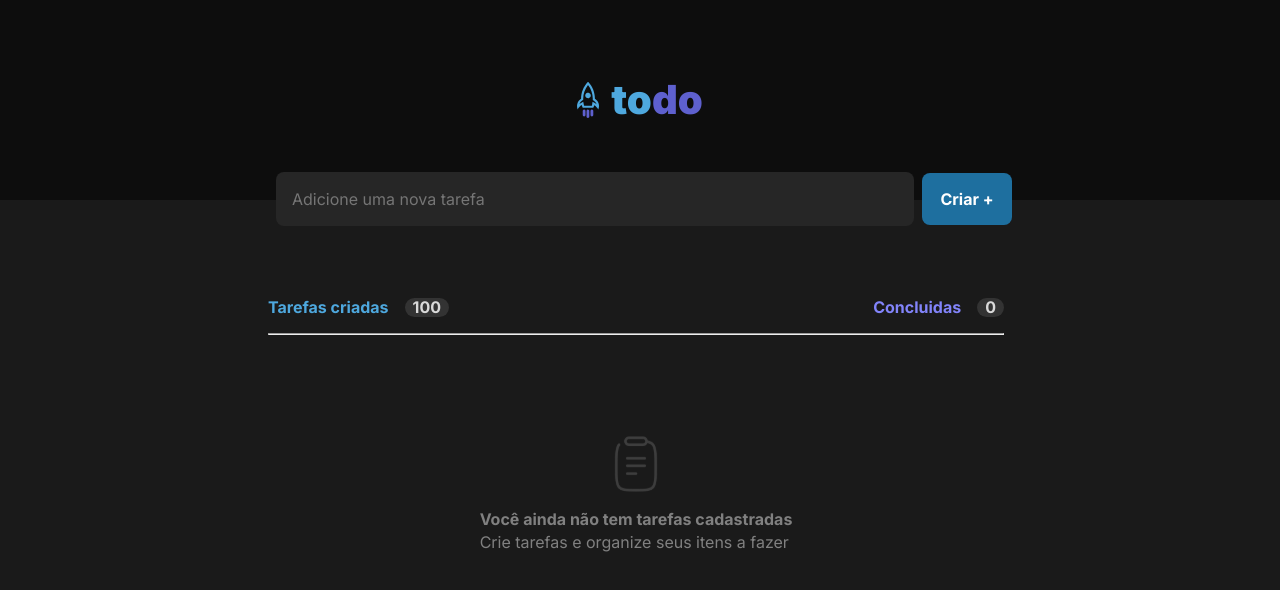
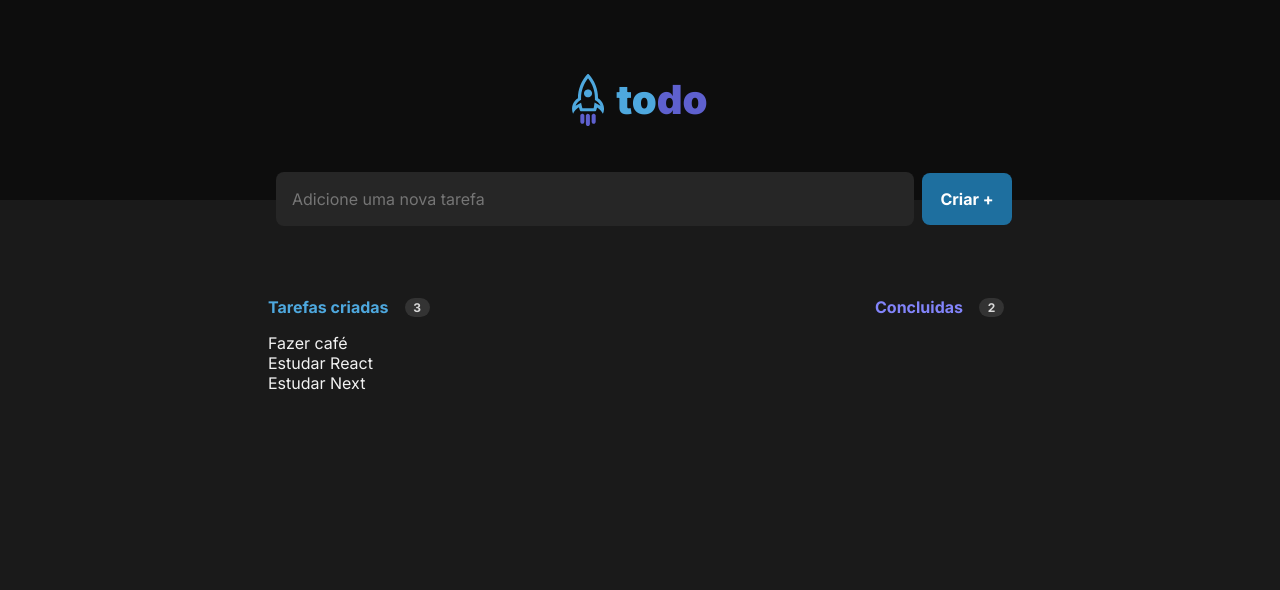
Before and after one commit to gabrielstc/todo-list, a React (Vite) app: page / in a window 1280 px wide. Shown: the top 590 px of the page. Built offline with nearby package versions, Linux system fonts and the light colour scheme.

Commit message:
feat: template

```diff
--- a/package.json
+++ b/package.json
@@ -10,7 +10,9 @@
   },
   "dependencies": {
     "react": "^18.2.0",
-    "react-dom": "^18.2.0"
+    "react-dom": "^18.2.0",
+    "uuid": "^9.0.0",
+    "uuidv4": "^6.2.13"
   },
   "devDependencies": {
     "@types/react": "^18.0.26",
--- a/src/components/Header.module.css
+++ b/src/components/Header.module.css
@@ -18,6 +18,6 @@
 
 .header img {
     margin-right: 12px;
-    height: 2.25rem;
+    height: 3.25rem;
 
 }
--- a/src/components/List.module.css
+++ b/src/components/List.module.css
@@ -14,13 +14,14 @@
   background: var(--gray-500);
   border: 1px solid var(--gray-900);
   border-radius: 8px;
-  color: var(--white);
+  color: var(--gray-100);
   margin: 8px;
-
+  padding-left:16px;
 }
 
-.newTask input::placeholder {
-    padding-left: 16px;
+.newTask input:focus {
+  border: 2px solid var(--purple-dark);
+  outline: none;
 }
 
 .newTask button {
@@ -31,6 +32,11 @@
     color: var(--white);
     border: 0px;
     font-weight: 700;
+    cursor: pointer;
+}
+
+.newTask button:hover {
+    background-color: var(--blue);
 }
 
 .tasksList {
@@ -48,30 +54,6 @@
   line-height: 15px;
 }
 
-.taskListContainer {
-  display: flex;
-  flex-direction: column;
-  align-items: center;
-  justify-content: center;
-  margin-top: 16px;
-  min-height: 287px;
-}
-
-.clipBoardIcon {
-  margin-bottom: 16px;
-  justify-content: center;
-}
-
-.noContent {
-  color: var(--gray-300);
-  line-height: 140%;
-  font-weight: 700;
-  font-size: 1rem;
-}
-
-.noContent span {
-  font-weight: 400;
-}
 
 .tasksCreated {
   color: var(--blue);
@@ -100,4 +82,5 @@
   margin-left: 16px;
   height: 19px;
   padding: 2px 8px;
+  font-size: 12px;
 }
--- a/src/components/List.tsx
+++ b/src/components/List.tsx
@@ -1,6 +1,57 @@
 import styles from "./List.module.css";
 import clipboard from "../assets/clipboard.svg";
+import { v4 as uuidv4 } from "uuid";
+import { useState } from "react";
+import { NoContent } from "./NoContent";
+// interface TaskType {
+//   id: string;
+//   title: string;
+//   isComplete: boolean;
+// };
+// const TASKS = [
+//   {
+//     id: uuidv4(),
+//     title: "Fazer café",
+//     isComplete: false,
+//   },
+//   {
+//     id: uuidv4(),
+//     title: "Estudar React",
+//     isComplete: true,
+//   },
+//   {
+//     id: uuidv4(),
+//     title: "Estudar Next",
+//     isComplete: true,
+//   },
+// ];
+
+//task list with interface and uuid
+interface TaskType {
+  id: string;
+  title: string;
+  isComplete: boolean;
+}
+const TASKS = [
+  {
+    id: uuidv4(),
+    title: "Fazer café",
+    isComplete: false,
+  },
+  {
+    id: uuidv4(),
+    title: "Estudar React",
+    isComplete: true,
+  },
+  {
+    id: uuidv4(),
+    title: "Estudar Next",
+    isComplete: true,
+  },
+];
+
 export function List() {
+  const [tasks, setTasks] = useState<TaskType[]>(TASKS);
   return (
     <div>
       <div className={styles.newTask}>
@@ -11,19 +62,27 @@ export function List() {
       </div>
       <div className={styles.tasksList}>
         <div className={styles.tasksInfo}>
-          <p className={styles.tasksCreated}>Tarefas criadas <span>100</span></p>
-          <p className={styles.tasksCompleted}>Concluidas <span>0</span></p>
-
+          <p className={styles.tasksCreated}>
+            Tarefas criadas <span>{tasks.length}</span>
+          </p>
+          <p className={styles.tasksCompleted}>
+            Concluidas{" "}
+            <span>
+              {tasks.length > 0
+                ? tasks.filter((task) => task.isComplete).length
+                : 0}
+            </span>
+          </p>
         </div>
-        <hr />
-        <div className={styles.taskListContainer}>
-
-        <img src={clipboard} alt="clipboard icon" className={styles.clipBoardIcon}/>
-          <div className={styles.noContent}>
-            <p>Você ainda não tem tarefas cadastradas</p>
-            <span><p>Crie tarefas e organize seus itens a fazer</p></span>
-          </div>
-        </div>
+        {tasks.length == 0 ? (
+          <NoContent />
+        ) : (
+          tasks.map((task) => (
+            <div className={styles.taskListContainer}>
+              <p>{task.title}</p>
+            </div>
+          ))
+        )}
       </div>
     </div>
   );
--- /dev/null
+++ b/src/components/NoContent.module.css
@@ -0,0 +1,27 @@
+.taskListContainerNoContent {
+    display: flex;
+    flex-direction: column;
+    align-items: center;
+    justify-content: center;
+    margin-top: 16px;
+    min-height: 287px;
+    border-top: 1px solid var(--gray-400);
+    border-top-left-radius: 10px;
+    border-top-right-radius: 10px;
+  }
+
+  .clipBoardIcon {
+    margin-bottom: 16px;
+    justify-content: center;
+  }
+
+  .noContent {
+    color: var(--gray-300);
+    line-height: 140%;
+    font-weight: 700;
+    font-size: 1rem;
+  }
+
+  .noContent span {
+    font-weight: 400;
+  }
--- /dev/null
+++ b/src/components/NoContent.tsx
@@ -0,0 +1,20 @@
+import styles from "./NoContent.module.css";
+import clipboard from "../assets/clipboard.svg";
+
+export function NoContent() {
+  return (
+    <div className={styles.taskListContainerNoContent}>
+      <img
+        src={clipboard}
+        alt="clipboard icon"
+        className={styles.clipBoardIcon}
+      />
+      <div className={styles.noContent}>
+        <p>Você ainda não tem tarefas cadastradas</p>
+        <span>
+          <p>Crie tarefas e organize seus itens a fazer</p>
+        </span>
+      </div>
+    </div>
+  );
+}
```
Also changed, not shown: src/components/Task.tsx (added, +22 -0 lines), 1 other file (tests, documents, lock files or other folders).
